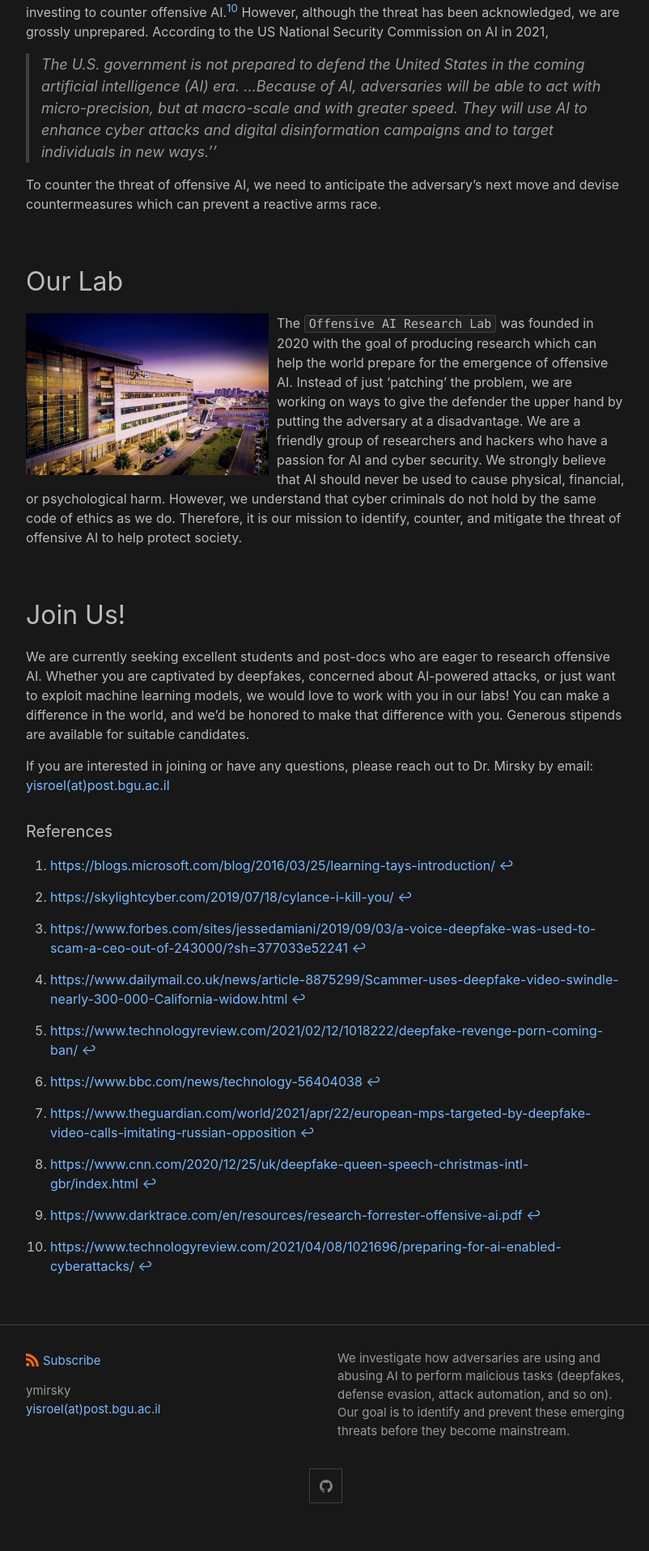
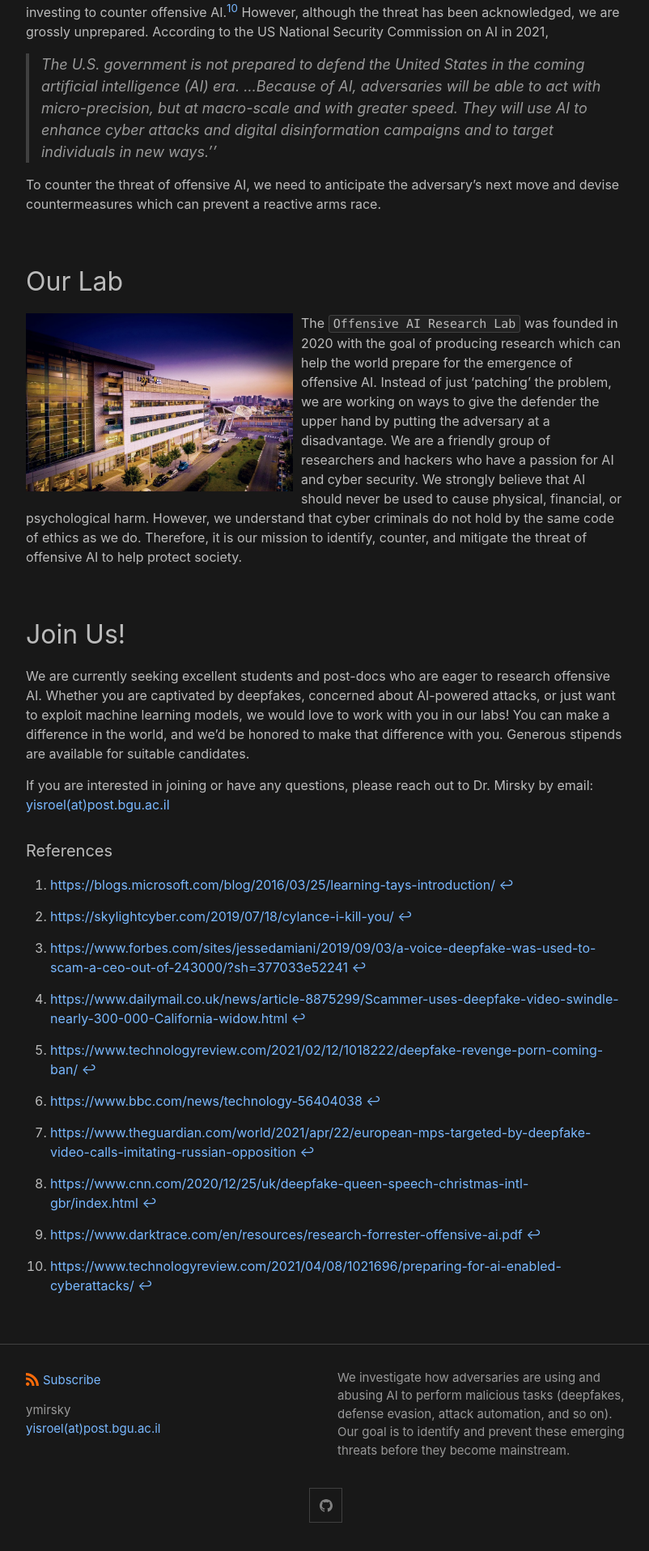
Before and after one commit to Offensive-AI-Lab/Offensive-AI-Lab.github.io, a Jekyll site: the page built from about.md, in a window 1280 px wide. Shown: the part 699-2615 px from the top of the page at 81% size, without its empty margins (238-1040 px from the left). Built offline with Jekyll 4.4.1, drawn with Linux system fonts in a browser that asks for light colours; before the commit the page ends 2591 px from its top, so only the background shows below that.

Commit message:
Header fix1

```diff
--- a/_includes/header.html
+++ b/_includes/header.html
@@ -20,9 +20,11 @@
         <div class="trigger">
           {%- for path in page_paths -%}
             {%- assign my_page = site.pages | where: "path", path | first -%}
+			{% unless page.exclude %}
             {%- if my_page.title -%}
             <a class="page-link" href="{{ my_page.url | relative_url }}">{{ my_page.title | escape }}</a>
             {%- endif -%}
+			{% endunless %}
           {%- endfor -%}
         </div>
       </nav>
--- a/about.md
+++ b/about.md
@@ -20,7 +20,7 @@
 
 ## Our Lab
 
-![image]({{site.baseurl}}/assets/images/gavyam.jpg){: style="float: left; margin-right:10px" width="300px"}
+![image]({{site.baseurl}}/assets/images/gavyam.jpg){: style="float: left; margin-right:10px" width="330px"}
 
 The `Offensive AI Research Lab` was founded in 2020 with the goal of producing research which can help the world prepare for the emergence of offensive AI. Instead of just 'patching' the problem, we are working on ways to give the defender the upper hand by putting the adversary at a disadvantage.  We are a friendly group of researchers and hackers who have a passion for AI and cyber security. We strongly believe that AI should never be used to cause physical, financial, or psychological harm. However, we understand that cyber criminals do not hold by the same code of ethics as we do. Therefore, it is our mission to identify, counter, and mitigate the threat of offensive AI to help protect society.
 
```
